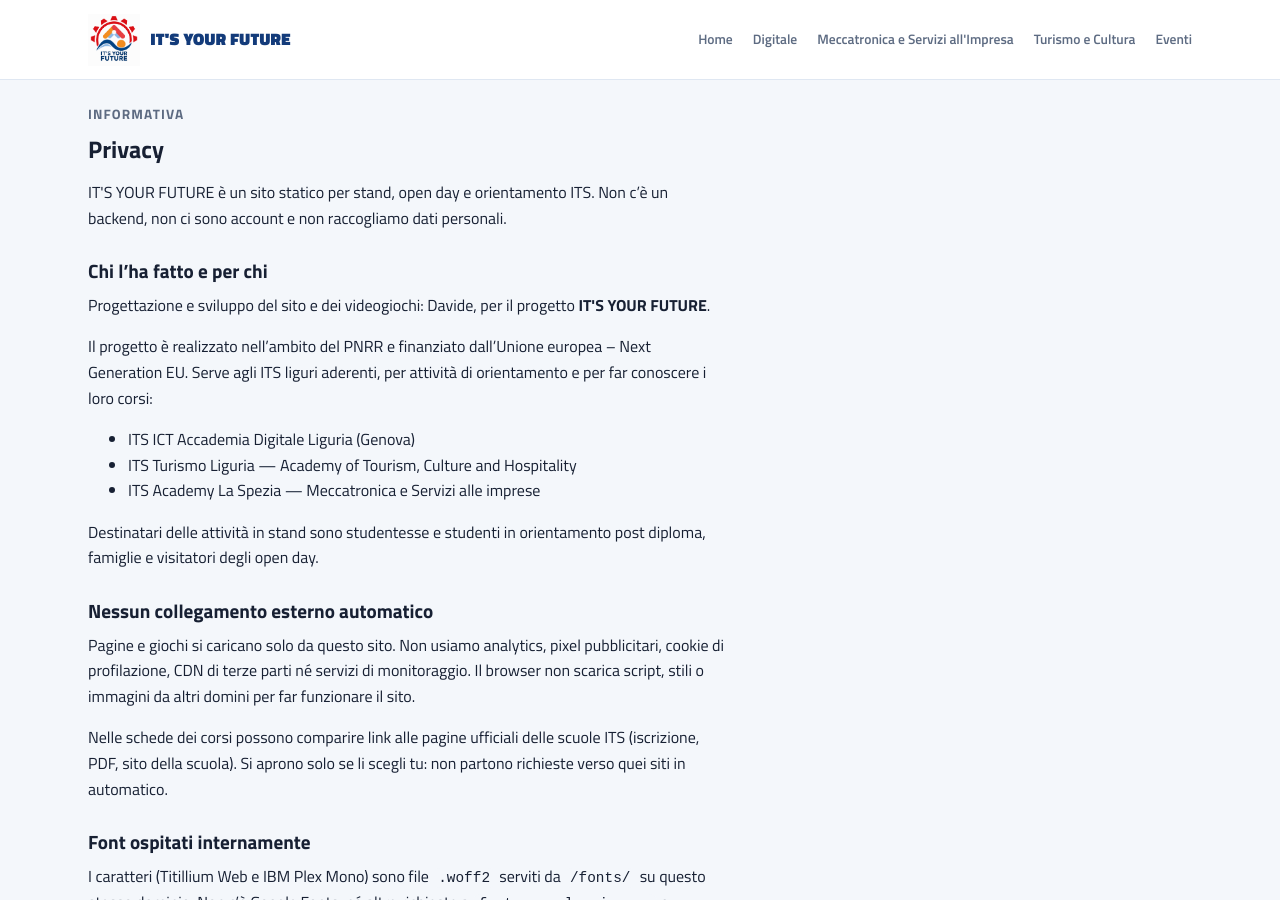
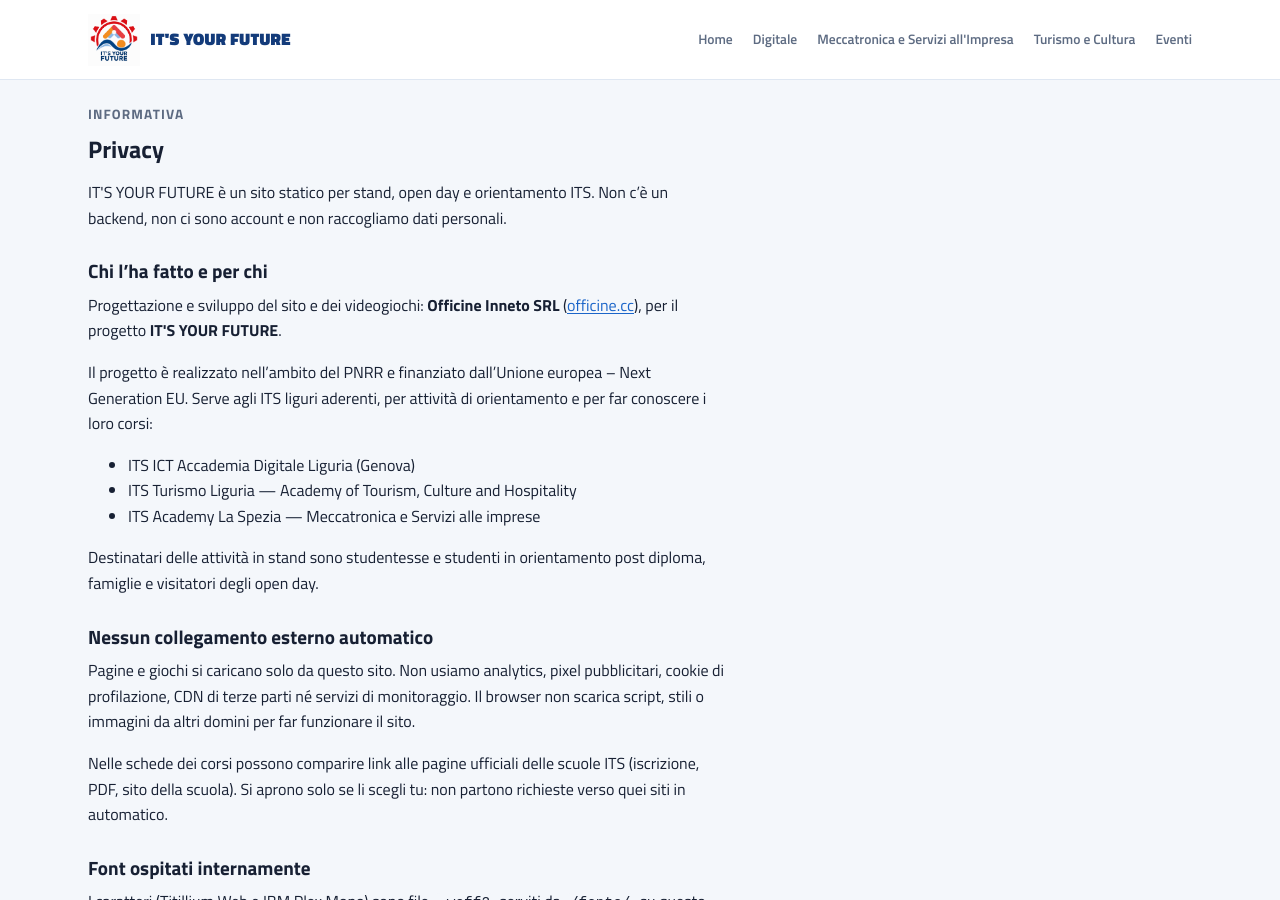
Before and after one commit to vongomben/its-your-future, a Jekyll site: the page built from privacy.md, in a window 1280 px wide and 900 px high. Built offline with Jekyll 4.4.1, drawn with Linux system fonts in a browser that asks for light colours.

Commit message:
Credit Officine Inneto SRL on the privacy page.
Co-authored-by: Cursor <cursoragent@cursor.com>

```diff
--- a/privacy.md
+++ b/privacy.md
@@ -11,7 +11,7 @@ description: "IT'S YOUR FUTURE non carica risorse da altri siti: font, stili e g
   <p>IT'S YOUR FUTURE è un sito statico per stand, open day e orientamento ITS. Non c’è un backend, non ci sono account e non raccogliamo dati personali.</p>
 
   <h2>Chi l’ha fatto e per chi</h2>
-  <p>Progettazione e sviluppo del sito e dei videogiochi: Davide, per il progetto <strong>IT'S YOUR FUTURE</strong>.</p>
+  <p>Progettazione e sviluppo del sito e dei videogiochi: <strong>Officine Inneto SRL</strong> (<a href="https://officine.cc" target="_blank" rel="noopener">officine.cc</a>), per il progetto <strong>IT'S YOUR FUTURE</strong>.</p>
   <p>Il progetto è realizzato nell’ambito del PNRR e finanziato dall’Unione europea – Next Generation EU. Serve agli ITS liguri aderenti, per attività di orientamento e per far conoscere i loro corsi:</p>
   <ul>
     <li>ITS ICT Accademia Digitale Liguria (Genova)</li>
```
